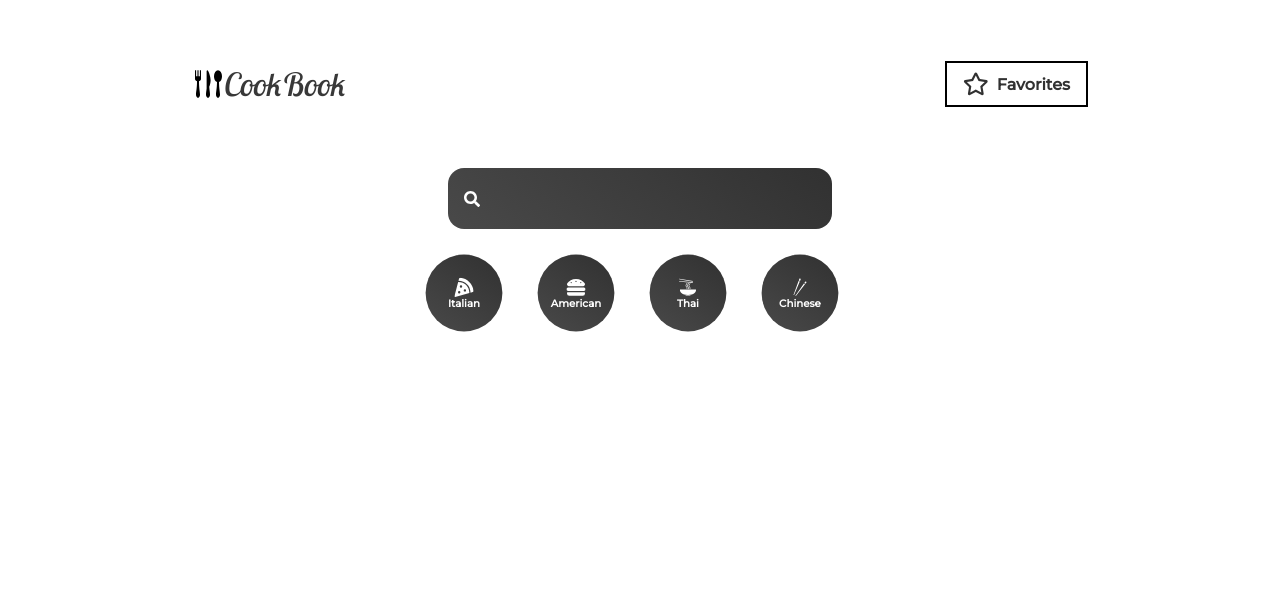
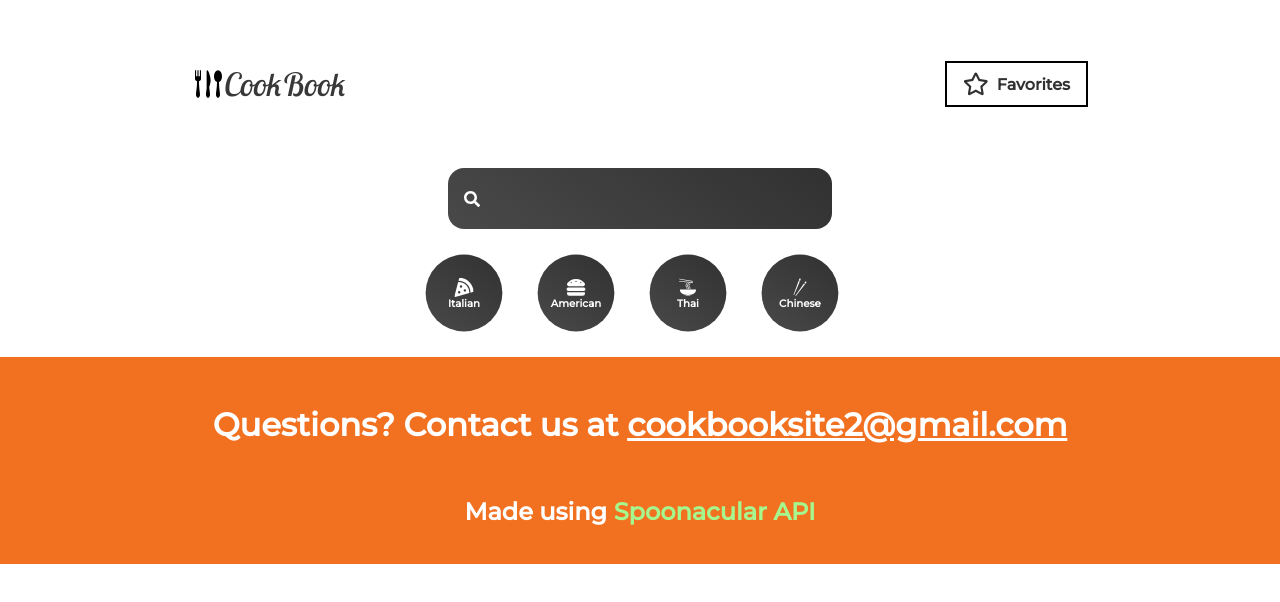
Before and after one commit to h-alan/cook-book, a React (Create React App) app: page / in a window 1280 px wide. Shown: the top 602 px of the page. Built offline with nearby package versions, Linux system fonts and the light colour scheme; the HTML template or start-up script is replaced by a standard one.

Commit message:
added a footer with more info

```diff
--- a/src/App.js
+++ b/src/App.js
@@ -110,6 +110,10 @@ function App() {
           <Category />
           <Pages />
         </div>
+        <Footer>
+          <h1>Questions? Contact us at <u>cookbooksite2@gmail.com</u></h1>
+          <h3>Made using <a href="https://spoonacular.com/food-api">Spoonacular API</a></h3>
+        </Footer>
       </MainApp>
     </BrowserRouter >
   );
@@ -118,6 +122,29 @@ function App() {
 const MainApp = styled.div`
   .barActive{
     display: block;
+  }
+`
+
+const Footer = styled.div`
+  display: flex;
+  justify-content: center;
+  align-items: center;
+  flex-direction: column;
+  background: #f27121;
+
+  h1{
+    padding-top: 3rem;
+    color: white;
+  }
+
+  h3{
+    padding-top: 1rem;
+    color: white;
+  }
+
+  a{
+    text-decoration: none;
+    color: #a6f78d;
   }
 `
 
```
